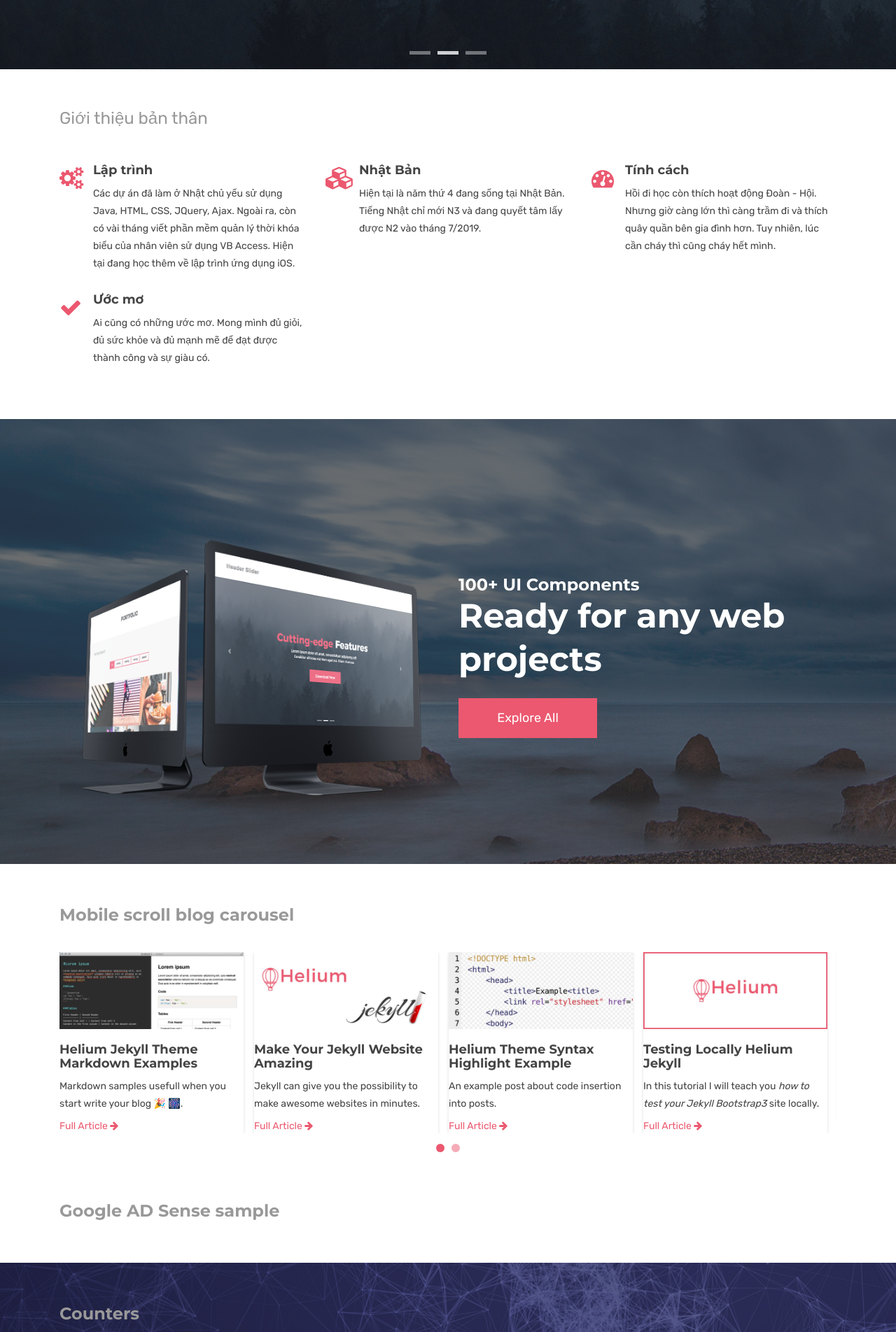
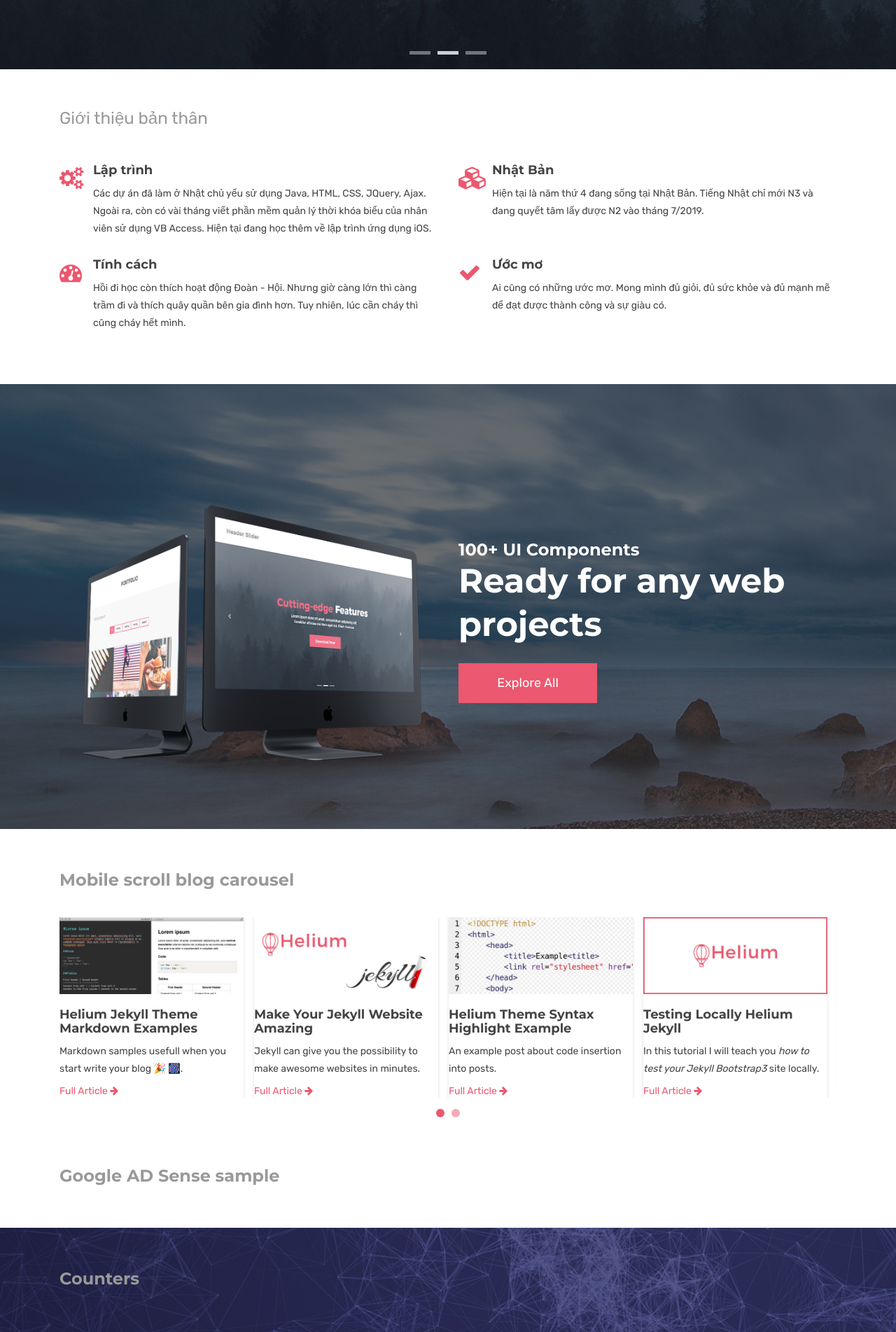
Before and after one commit to vhoanghiep/vhoanghiep.github.io, a Jekyll site: the page built from index.html, in a window 1280 px wide. Shown: the part 624-2528 px from the top of the page at 70% size. Built offline with Jekyll 4.4.1, drawn with Linux system fonts in a browser that asks for light colours; some of the changed text lies outside the part shown.

Commit message:
Update Introduce myself

```diff
--- a/index.html
+++ b/index.html
@@ -73,7 +73,7 @@ canonical: https://vhoanghiep.github.io
             </div>
             <div class="row">
               <!-- Start Service Icon 1 -->
-              <div class="col-md-4 col-sm-6">
+              <div class="col-md-6 col-sm-6">
                 <div class="service-box">
                   <div class="service-icon">
                     <i class="fa fa-cogs"></i>
@@ -91,7 +91,7 @@ canonical: https://vhoanghiep.github.io
               <!-- End Service Icon 1 -->
 
               <!-- Start Service Icon 2 -->
-              <div class="col-md-4 col-sm-6">
+              <div class="col-md-6 col-sm-6">
                 <div class="service-box">
                   <div class="service-icon">
                     <i class="fa fa-cubes"></i>
@@ -107,7 +107,7 @@ canonical: https://vhoanghiep.github.io
               <!-- End Service Icon 2 -->
 
               <!-- Start Service Icon 3 -->
-              <div class="col-md-4 col-sm-6">
+              <div class="col-md-6 col-sm-6">
                 <div class="service-box">
                   <div class="service-icon">
                     <i class="fa fa-tachometer"></i>
@@ -124,7 +124,7 @@ canonical: https://vhoanghiep.github.io
               <!-- End Service Icon 3 -->
 
               <!-- Start Service Icon 4 -->
-              <div class="col-md-4 col-sm-6">
+              <div class="col-md-6 col-sm-6">
                 <div class="service-box">
                   <div class="service-icon">
                     <i class="fa fa-check"></i>
@@ -137,39 +137,7 @@ canonical: https://vhoanghiep.github.io
                   </div>
                 </div>
               </div>
-              <!-- End Service Icon 4 -->
 
-              <!-- Start Service Icon 5 -->
-              <!-- <div class="col-md-4 col-sm-6">
-                <div class="service-box">
-                  <div class="service-icon">
-                    <i class="fa fa-flash"></i>
-                  </div>
-                  <div class="service-content">
-                    <h4><a href="#">Bootstrap 4 UI Kit</a></h4>
-                    <p>
-                      This theme uses the latest bootstrap framework 4 to have a modern, well-structured, versatile layout.
-                    </p>
-                  </div>
-                </div>
-              </div> -->
-              <!-- End Service Icon 5 -->
-
-              <!-- Start Service Icon 6 -->
-              <!-- <div class="col-md-4 col-sm-6">
-                <div class="service-box">
-                  <div class="service-icon">
-                    <i class="fa fa-hand-pointer-o"></i>
-                  </div>
-                  <div class="service-content">
-                    <h4><a href="#">Advanced Features</a></h4>
-                    <p>
-                      Systems like disqus, google AdSense, google analytics, Google maps are integrated.
-                    </p>
-                  </div>
-                </div>
-              </div> -->
-              <!-- End Service Icon 6 -->
             </div>
 	    </div>
             <div class="mb-60"></div>
@@ -368,36 +336,35 @@ canonical: https://vhoanghiep.github.io
 	<div class="container">
   	<div class="row">
         <div class="col-md-8">
-          <h3 class="title-head text-center">Get in touch</h3>
+          <h3 class="title-head text-center">Để cho tôi một lời nhắn</h3>
           <form class="contact-form" data-toggle="validator">
             <div class="row">
               <div class="col-sm-4">
                 <div class="form-group">
                   <i class="contact-icon fa fa-user"></i>
-                  <input type="text" class="form-control" id="name" placeholder="Full Name" required data-error="Please enter your name">
+                  <input type="text" class="form-control" id="name" placeholder="Tên của bạn" required data-error="Hãy cho tôi biết tên bạn">
                   <div class="help-block with-errors"></div>
                 </div>
               </div>
               <div class="col-sm-4">
                 <div class="form-group">
                   <i class="contact-icon fa fa-envelope-o"></i>
-                  <input type="email" class="form-control" id="email" placeholder="Email" required data-error="Please enter your email">
+                  <input type="email" class="form-control" id="email" placeholder="Địa chỉ email" required data-error="Tôi sẽ trả lời bạn bằng email">
                   <div class="help-block with-errors"></div>
                 </div>
               </div>
               <div class="col-sm-4">
                 <div class="form-group">
                   <i class="contact-icon fa fa-pencil-square-o"></i>
-                  <input type="text" class="form-control" id="subject" placeholder="Subject" required data-error="Please enter your Subject">
-                  <div class="help-block with-errors"></div>
+                  <input type="text" class="form-control" id="subject" placeholder="Subject">
                 </div>
               </div>
               <div class="col-sm-12">
                 <div class="form-group">
-                  <textarea id="message" rows="8" placeholder="Message" required data-error="Please enter your message"></textarea>
+                  <textarea id="message" rows="8" placeholder="Message" required data-error="Bạn hãy viết gì đó cho tôi nào."></textarea>
                   <div class="help-block with-errors"></div>
                 </div>
-                <button type="submit" id="form-submit" class="btn btn-common btn-form-submit">Send Message</button>
+                <button type="submit" id="form-submit" class="btn btn-common btn-form-submit">Gửi tin nhắn</button>
                 <div id="msgSubmit" class="h3 text-center hidden"></div>
                 <div class="clearfix"></div>
               </div>
```
